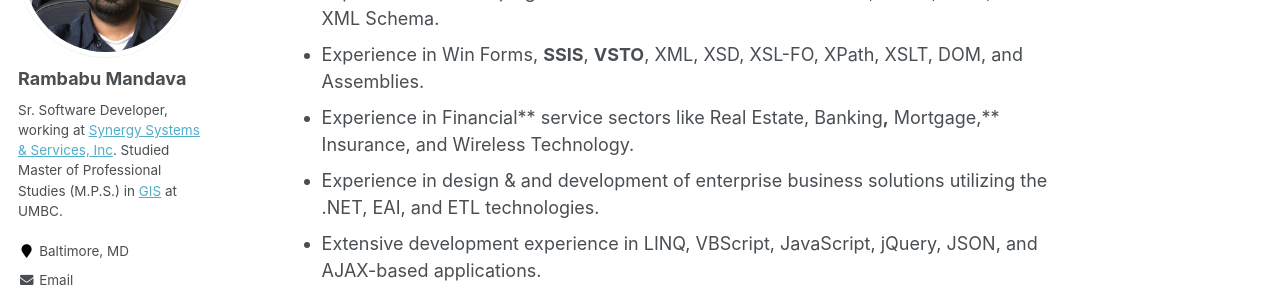
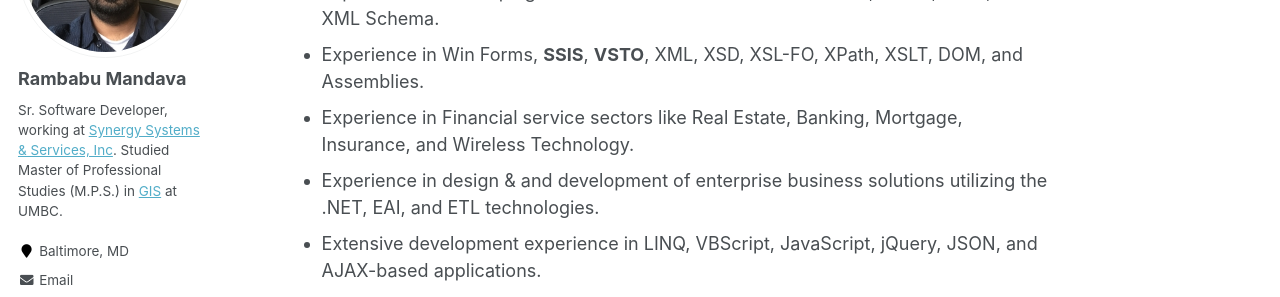
Before and after one commit to mandavaram/mandavaram.github.io, a Jekyll site: the page built from _pages/Resume.md, in a window 1280 px wide and 900 px high, scrolled down 539 px. Shown: the part 153-450 px from the top of the window. Built offline with Jekyll 4.4.1, drawn with Linux system fonts in a browser that asks for light colours; our own code applies the rules of GitHub Pages for plain Markdown files; some of the changed text lies outside the part shown.

```diff
--- a/_pages/Resume.md
+++ b/_pages/Resume.md
@@ -11,7 +11,7 @@
 - 2+ Experience in creating **GIS Maps**, processing **Geographic data**, and building **Spatial datasets** using **GIS software** ArcGIS Pro, ArcGIS Online, and Python/R Script programming.
 - Experience in developing **XML Web Services** Architecture SOAP, WSDL, UDDI, and XML Schema.
 - Experience in Win Forms, **SSIS**, **VSTO**, XML, XSD, XSL-FO, XPath, XSLT, DOM, and Assemblies.
-- Experience in Financial** service sectors like Real Estate, Banking**,** Mortgage,** Insurance, and Wireless Technology.
+- Experience in Financial service sectors like Real Estate, Banking, Mortgage, Insurance, and Wireless Technology.
 - Experience in design & and development of enterprise business solutions utilizing the .NET, EAI, and ETL technologies.
 - Extensive development experience in LINQ, VBScript, JavaScript, jQuery, JSON, and AJAX-based applications.
 - Strong Knowledge of the Software Development Life Cycle (**SDLC**) of a project.
@@ -153,7 +153,7 @@ Project: PCAN Tool (**PCANTool & NACR Web Services**) is a web-based application
 - Used AJAX, enhances user experience by eliminating post-back events & and Java Script for Client-side validations.
 - Maintaining, Enhancements, and Fixing the bugs of web-based applications & and web services.
 - Created SSIS packages, to move data from a single data source to a destination with no transformations.
-- Setup and Deployment** of the build, and configuration settings.
+- Setup and Deployment of the build, and configuration settings.
 - Involved in Nunit case Testing & and preparing the MAC documents.
 
 **Environment:** Visual Studio 2008, C#, ASP.NET, ADO.NET, VB.NET, XML, Web Services, LINQ, XSLT, TFS, HTML, Win Forms, VB6, Java Script, SQL 2008, SSIS, IIS 6.0, AJAX, jQuery, .NET 3.5,   WCF, and BizTalk Server 2006
@@ -201,7 +201,7 @@ Project: PCAN Tool (**PCANTool & NACR Web Services**) is a web-based application
 
 **Responsibilities:**
 
-- Design & Development of Loss Control and Renewal Download Applications using VB6.0, VBA,** C#, ASP.NET & VB.NET.
+- Design & Development of Loss Control and Renewal Download Applications using VB6.0, VBA, C#, ASP.NET & VB.NET.
 - Implemented the n-tier architecture with clear separation between various logical layers namely the UI layer, Business logic layer, and the Data Access Layer.
 - Involved in converting VB6, ASP code projects to VB.NET & ASP.NET projects.
 - Involved in developing Web Forms, WinForms, and Business Components for AIRES web application and Renewal Download module using C#, VB.NET, and .NET Technologies.
@@ -248,7 +248,7 @@ Project: PCAN Tool (**PCANTool & NACR Web Services**) is a web-based application
 - Designed Business Workflow process using Bluespring’s **BPM Suite.**
 - Design and Development of Web forms and related code using ASP.Net, VB.Net, **Infragistics** Tools, and XML.
 - Involved in creating User Controls, Pie Charts, and Cascading Style Sheets.
-- Involved in **the** Integration** of the New Count Process and Sales Order Process modules to **BPM** Suite using Infragistics control development and Web Services.
+- Involved in the Integration of the New Count Process and Sales Order Process modules to **BPM** Suite using Infragistics control development and Web Services.
 - Setup and Deployment** of the build, and configuration settings.
 
 **Environment:**  Windows 2003, VS.NET2003, C#.NET VB.NET, ASP.NET, ADO.NET, XML Web Services, HTML, Java Script, XML, DOM, DHTML, VSS, CSS, IIS 5.0, XSD, BPM Suite, IIS 5.0, VBScript, Infragistics, BPM Suite, VSS, Smart Client Technology, Microsoft MapPoint Technology and SQL Server 2000.
```
